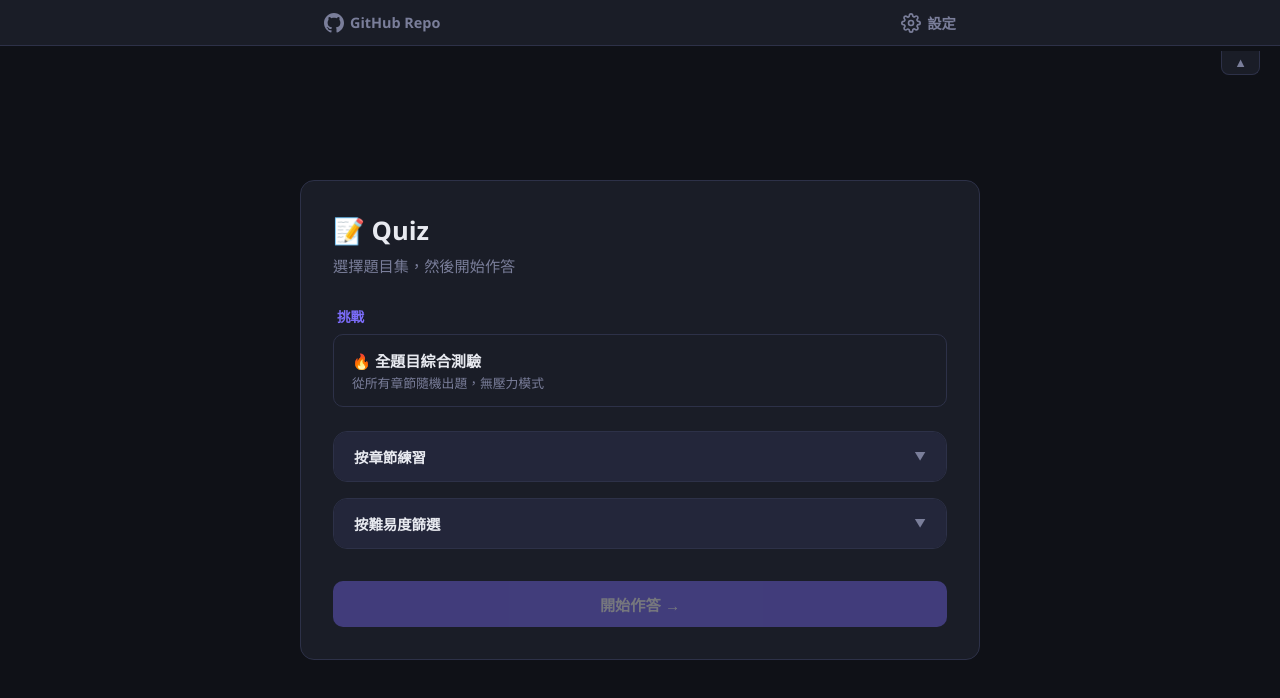
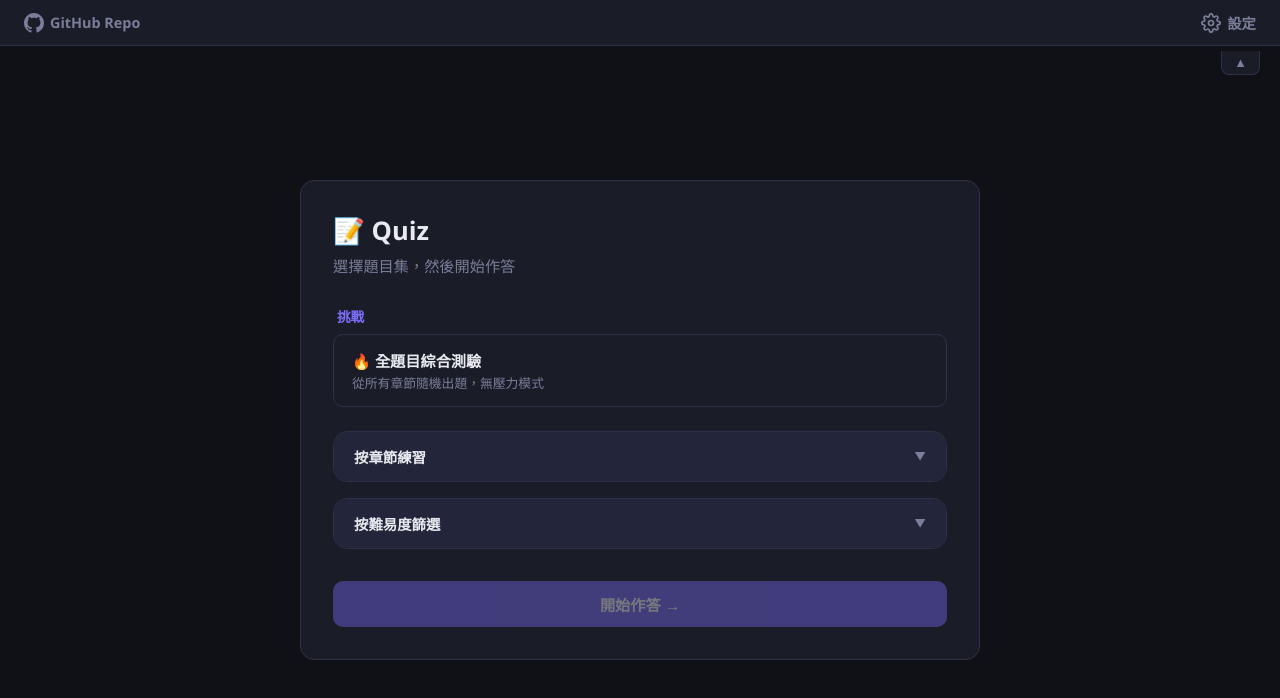
Before and after one commit to Purp1eSheep/iPAS_AI_ElementaryTopicsWeb, a plain HTML site: page index.html in a window 1280 px wide. Drawn offline with Linux system fonts and the light colour scheme.

Commit message:
final v1.0

```diff
--- a/index.html
+++ b/index.html
@@ -93,8 +93,6 @@
             display: flex;
             justify-content: space-between;
             align-items: center;
-            max-width: 680px;
-            margin: 0 auto;
             width: 100%;
         }
         .settings-dropdown {
@@ -128,6 +126,7 @@
             font-size: 0.8rem;
             transition: color var(--transition), background var(--transition);
         }
+        .settings-open .top-bar-toggle { display: none; }
         .top-bar-toggle:hover { color: var(--text); }
         .top-bar-links { display: flex; gap: 20px; align-items: center; }
         .top-bar-link {
```
Also changed, not shown: 1 other file.
